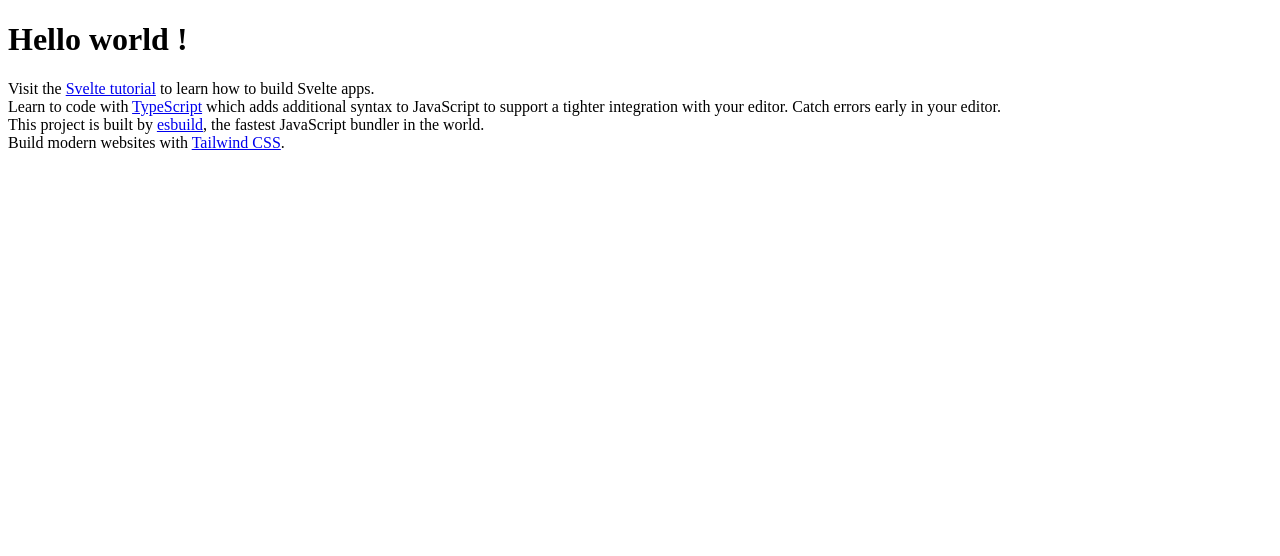
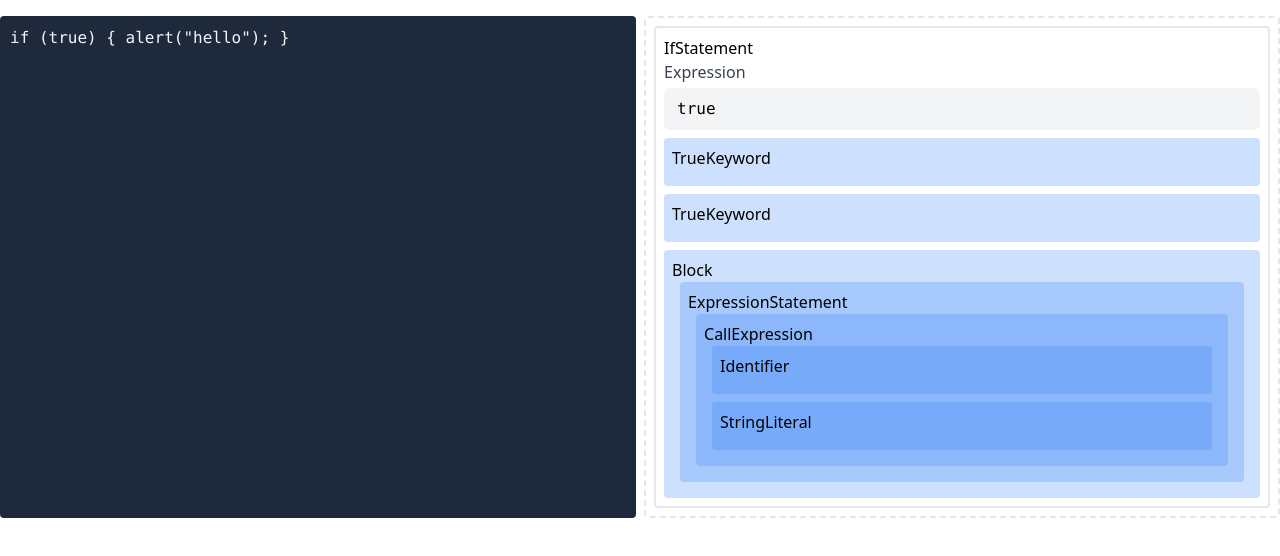
Before and after one commit to OpenFn/ui-builder, a Svelte app: page / in a window 1280 px wide. Shown: the top 556 px of the page. Built offline with nearby package versions, Linux system fonts and the light colour scheme.

Commit message:
Working port from previous tests

```diff
--- a/src/App.svelte
+++ b/src/App.svelte
@@ -1,23 +1,19 @@
 <script lang="ts">
-  export let name: string
+  export let code: string;
+  import Node from "./Node.svelte";
+  import { stringToSourceFile } from "./parser.ts";
+  let node = stringToSourceFile(code);
 </script>
 
-<main class="p-4">
-  <h1 class="text-yellow-700 text-2xl pb-2">
-    Hello {name} !
-  </h1>
-  <p>
-    Visit the
-    <a class="underline text-blue-600" href="https://svelte.dev/tutorial">Svelte tutorial</a>
-    to learn how to build Svelte apps.<br />
-    Learn to code with
-    <a class="underline text-blue-600" href="https://www.typescriptlang.org/">TypeScript</a>
-    which adds additional syntax to JavaScript to support a tighter integration with your editor. Catch
-    errors early in your editor.<br />
-    This project is built by
-    <a class="underline text-blue-600" href="https://esbuild.github.io/">esbuild</a>, the fastest
-    JavaScript bundler in the world.<br />
-    Build modern websites with
-    <a class="underline text-blue-600" href="https://tailwindcss.com/">Tailwind CSS</a>.
-  </p>
-</main>
+<div class="container mx-auto pt-4">
+  <div class="flex flex-row gap-2">
+    <div class="basis-1/2 rounded border-2 border-slate-800 bg-slate-800">
+      <div class="font-mono border-box p-2 pb-1 text-slate-100">
+        {code}
+      </div>
+    </div>
+    <div class="basis-1/2 rounded">
+      <Node {node} />
+    </div>
+  </div>
+</div>
--- /dev/null
+++ b/src/IfStatement.svelte
@@ -0,0 +1,34 @@
+<script lang="ts">
+  import type ts from 'typescript'
+  import { getChildren, printNode } from './parser'
+  import Node from './Node.svelte'
+
+  export let node: ts.IfStatement
+	debugger;
+  let expressionText = printNode(node.expression)
+</script>
+
+<div class="rounded bg-white border-solid border-2 border-blue">
+  <div class="pl-2 pt-2">IfStatement</div>
+  <div class="flex flex-col rounded px-2 pb-2 space-y-2">
+    <label class="block">
+      <span class="text-gray-700">Expression</span>
+      <input
+        type="text"
+        class="mt-1
+							 font-mono
+               block
+               w-full
+               rounded-md
+               bg-gray-100
+               border-transparent
+               focus:border-gray-500 focus:bg-white focus:ring-0"
+        placeholder=""
+        bind:value={expressionText} />
+    </label>
+    <Node node={node.expression} />
+    {#each [...getChildren(node)] as node}
+      <Node {node} />
+    {/each}
+  </div>
+</div>
--- /dev/null
+++ b/src/Node.svelte
@@ -0,0 +1,27 @@
+<script>
+  import { getChildren, getType } from "./parser";
+
+  export let node;
+
+  let nodeType = getType(node);
+  let shouldRender = nodeType != "EndOfFileToken";
+  import SourceFile from "./SourceFile.svelte";
+  import IfStatement from "./IfStatement.svelte";
+
+  const nodeComponents = { SourceFile, IfStatement };
+</script>
+
+{#if shouldRender}
+  {#if nodeType in nodeComponents}
+    <svelte:component this={nodeComponents[nodeType]} {node} />
+  {:else}
+    <div class="rounded p-2 bg-blue-500/25">
+      {getType(node)}
+      <div class="flex flex-col rounded px-2 pb-2 space-y-2">
+        {#each [...getChildren(node)] as node}
+          <svelte:self {node} />
+        {/each}
+      </div>
+    </div>
+  {/if}
+{/if}
--- /dev/null
+++ b/src/SourceFile.svelte
@@ -0,0 +1,14 @@
+<script>
+  export let node;
+
+  import { getChildren, getType } from "./parser";
+  import Node from "./Node.svelte";
+</script>
+
+<div class="rounded bg-white border-dashed border-2 border-blue">
+  <div class="flex flex-col rounded p-2 space-y-2">
+    {#each [...getChildren(node)] as node}
+      <Node {node} />
+    {/each}
+  </div>
+</div>
--- a/src/main.ts
+++ b/src/main.ts
@@ -1,11 +1,13 @@
+import "./main.css";
 import App from './App.svelte'
-import 'tailwindcss/tailwind.css'
 
+
+const code: string = `
+if (true) { alert("hello"); }
+`
 const app = new App({
   target: document.body,
-  props: {
-    name: 'world'
-  }
+  props: { code }
 })
 
 export default app
--- /dev/null
+++ b/src/parser.ts
@@ -0,0 +1,58 @@
+import * as ts from 'typescript'
+
+const code = "if(true){alert('foo')}"
+
+const sourceFile = ts.createSourceFile('temp.ts', code, 8)
+let indent = 0
+
+function printTree(node: ts.Node) {
+  console.log(new Array(indent + 1).join(' ') + ts.SyntaxKind[node.kind])
+  indent++
+  ts.forEachChild(node, printTree)
+  indent--
+}
+printTree(sourceFile)
+
+/**
+ * Generates a nested data structure representing parent and their child nodes
+ * for a given node/ast.
+ *
+ * `[Kind, [Child, ...]]`
+ */
+export function generateTree(node: ts.Node, acc: string[][] = []) {
+  const parent: string = ts.SyntaxKind[node.kind]
+  const children: string[][] = []
+
+  ts.forEachChild(node, (node: ts.Node) => {
+    generateTree(node, children)
+  })
+  acc.push([parent, children])
+
+  return acc
+}
+
+export function stringToSourceFile(code: string): ts.Node {
+  // ES2020 being the script target
+  // true being to `setParentNodes` important for rendering
+  // the text of a node (where the printer need the SourceFile for context)
+  return ts.createSourceFile('temp.ts', code, ts.ScriptTarget.ES2020, true, ts.ScriptKind.JS)
+}
+
+export function getType(node: ts.Node): string {
+  return ts.SyntaxKind[node.kind]
+}
+
+export function* getChildren(node: ts.Node) {
+  const children: ts.Node[] = []
+
+  ts.forEachChild(node, (child) => {
+    children.push(child)
+  })
+
+  yield* children
+}
+
+export function printNode(node: ts.Node): string {
+  const printer = ts.createPrinter({ newLine: ts.NewLineKind.LineFeed })
+  return printer.printNode(ts.EmitHint.Unspecified, node, node.getSourceFile())
+}
```
